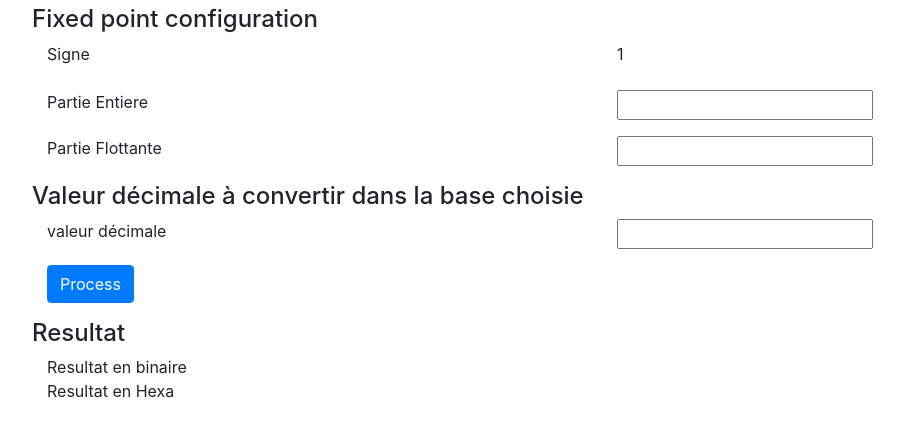
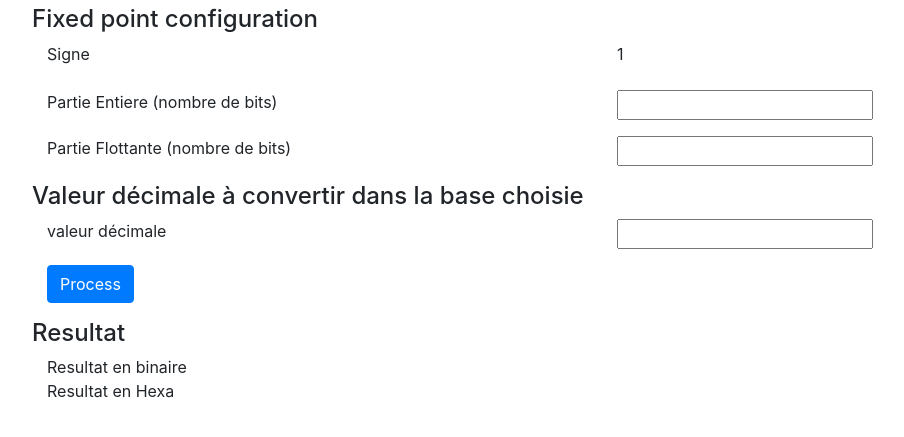
Before and after one commit to PierreFontaine/fixedPoint, a plain HTML site: page index.html in a window 1280 px wide. Shown: the part 51-488 px from the top of the page, without its empty margins (38-942 px from the left). Drawn offline with nearby package versions, Linux system fonts and the light colour scheme.

Commit message:
nombre de bits

```diff
--- a/index.html
+++ b/index.html
@@ -29,7 +29,7 @@
             </div>
         </div>
         <div class="row">
-            <div class="col-sm">Partie Entiere</div>
+            <div class="col-sm">Partie Entiere (nombre de bits)</div>
             <div class="col-sm">
                 <div class="input-group mb-3">
                     <input id="partie_entiere" type="number" min="0">
@@ -37,7 +37,7 @@
             </div>
         </div>
         <div class="row">
-            <div class="col-sm">Partie Flottante</div>
+            <div class="col-sm">Partie Flottante (nombre de bits)</div>
             <div class="col-sm">
                 <div class="input-group mb-3">
                     <input id="partie_virgule" type="number" min="0">
```
